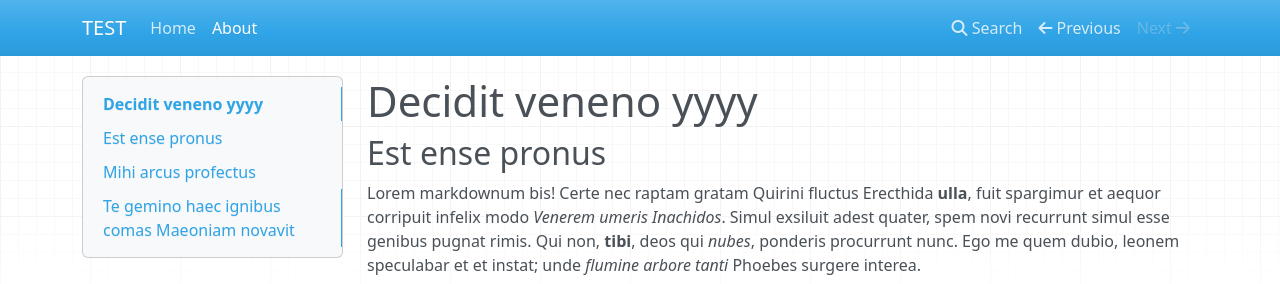
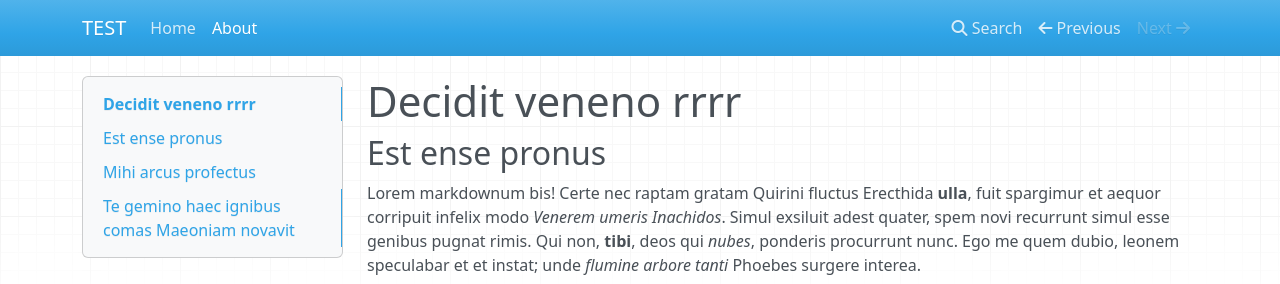
Before and after one commit to gaspardmoindrot/test_mkdocs, an MkDocs documentation site: the page built from docs/about.md, in a window 1280 px wide and 900 px high. Shown: the top 284 px of the window. Built offline with MkDocs 1.6.1, drawn with Linux system fonts in a browser that asks for light colours; nearby versions of some CDN libraries.

Commit message:
Update about.md

```diff
--- a/docs/about.md
+++ b/docs/about.md
@@ -1,4 +1,4 @@
-# Decidit veneno yyyy
+# Decidit veneno rrrr
 
 ## Est ense pronus
 
```
